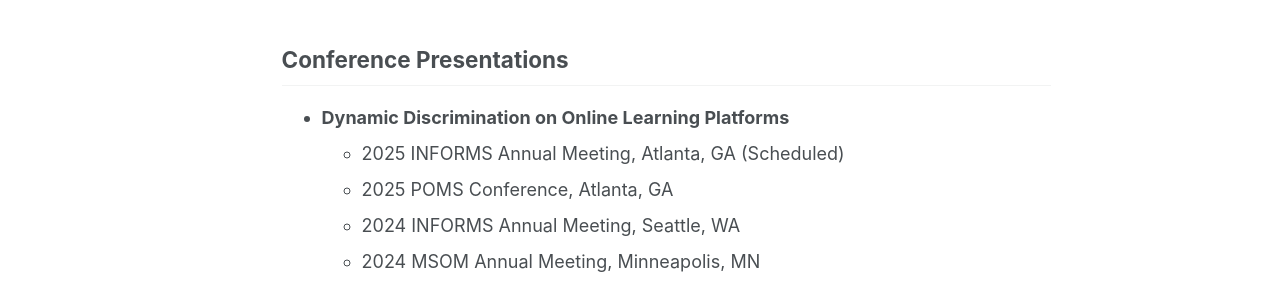
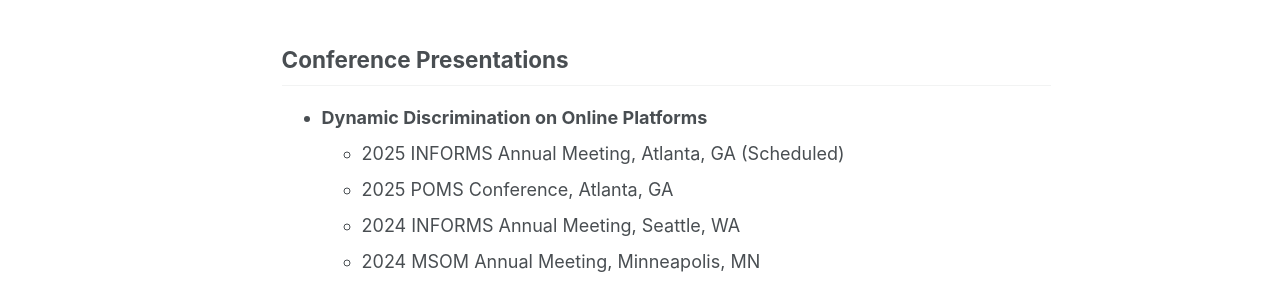
Before and after one commit to PeiboZhang/peibozhang.github.io, a Jekyll site: the page built from _pages/about.md, in a window 1280 px wide and 1321 px high. Shown: the part 694-994 px from the top of the window. Built offline with Jekyll 4.4.1, drawn with Linux system fonts in a browser that asks for light colours; some web fonts are replaced.

Commit message:
Update about.md

```diff
--- a/_pages/about.md
+++ b/_pages/about.md
@@ -40,7 +40,7 @@ My research interest broadly centers on online platform operations, generative A
 
 ## Conference Presentations
 <ul>
-  <li style="list-style-type: disc;"><b>Dynamic Discrimination on Online Learning Platforms</b>
+  <li style="list-style-type: disc;"><b>Dynamic Discrimination on Online Platforms</b>
     <ul>
       <li style="list-style-type: circle;">2025 INFORMS Annual Meeting, Atlanta, GA (Scheduled) </li>
       <li style="list-style-type: circle;">2025 POMS Conference, Atlanta, GA </li>
```
